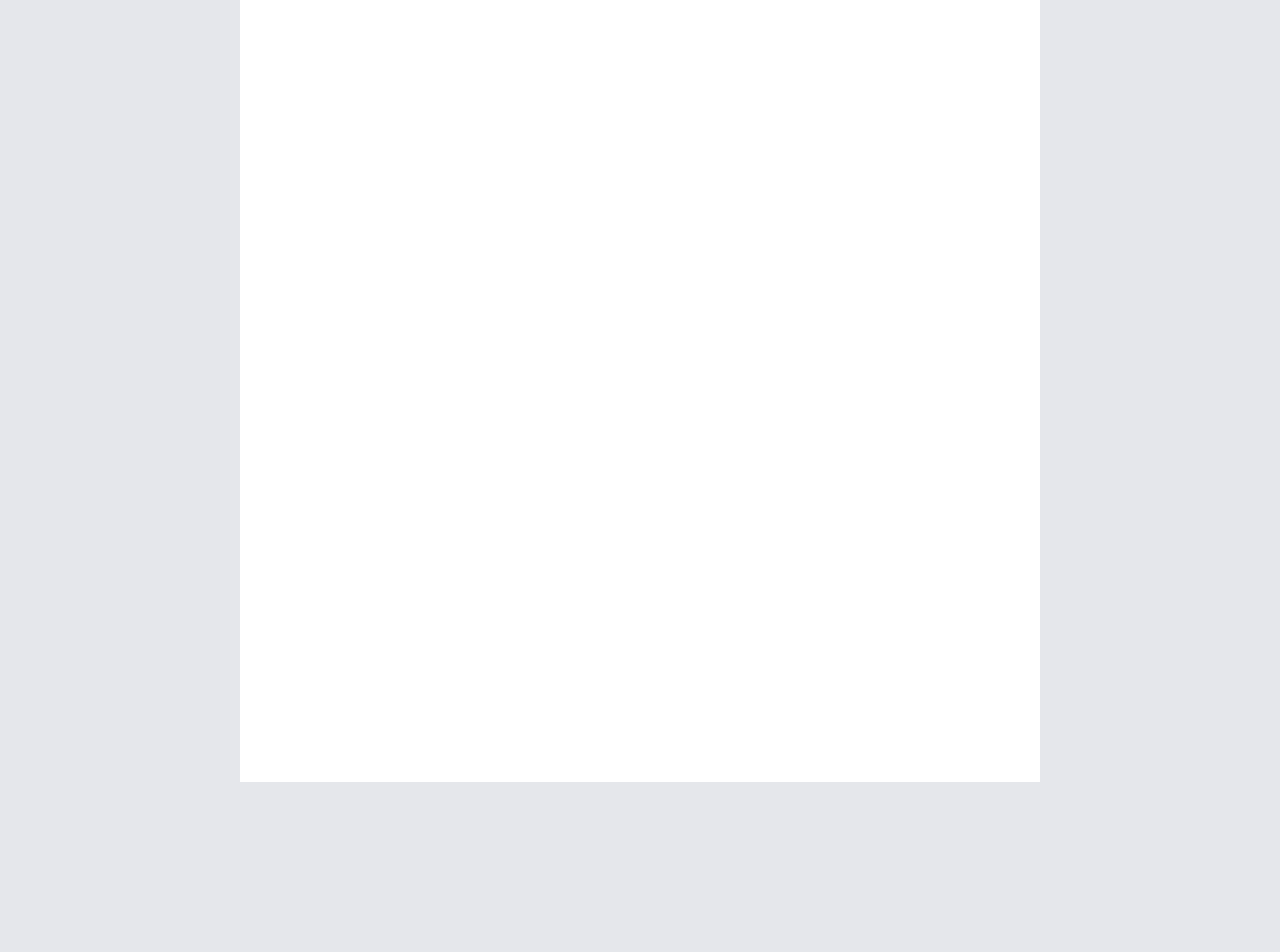
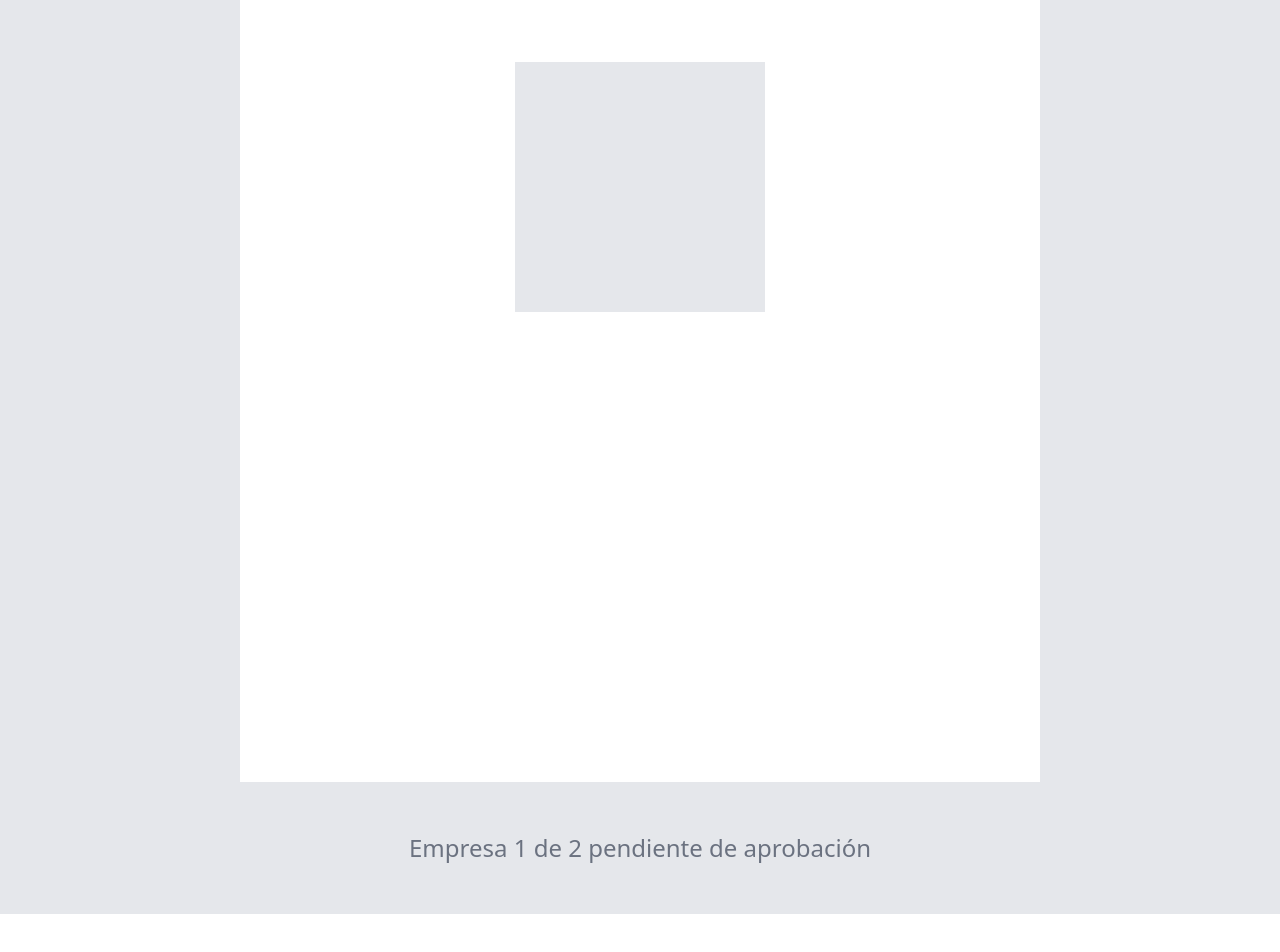
Before and after one commit to judmontoyaso/gentePrevalente, a Next.js app in the folder gentefront/: page /AprobacionEmpresas in a window 1280 px wide. Shown: the part 282-1234 px from the top of the page. Built offline with nearby package versions, Linux system fonts and the light colour scheme.

Commit message:
Agregar contenedor para logo imagen de empresas

```diff
--- a/gentefront/components/Cards.jsx
+++ b/gentefront/components/Cards.jsx
@@ -5,9 +5,7 @@
     <div>
       <li className="breedCard">
         <div>
-          <i
-            className={`${logo}  fa-5x text-white p-8 rounded-lg cuadro`}
-          ></i>
+          <i className={`${logo}  fa-5x text-white p-8 rounded-lg cuadro`}></i>
         </div>
         <div className="contenedorImagen">
           <span className="m-auto font-bold text-4xl tituloCard">
@@ -17,8 +15,10 @@
 
         <ul className="barra">
           <li>
-            <i className="fas fa-clock fa-3x text-gray-400"></i>
-            <span className="p-10 text-gray-400 text-2xl ">{mensaje}</span>
+            <i className="fas fa-clock fa-3x text-gray-400  align-middle"></i>
+            <span className="p-10 text-gray-400 text-2xl align-middle">
+              {mensaje}
+            </span>
           </li>
         </ul>
       </li>
--- a/gentefront/pages/AprobacionEmpresas.jsx
+++ b/gentefront/pages/AprobacionEmpresas.jsx
@@ -9,15 +9,25 @@
       <Layout>
         <section className="mt-10 ml-10">
           <span className="font-bold text-blue-500 text-2xl">
-            Administracion/
+            Administracion /
           </span>
-          <span className="font-bold text-2xl">Aprobación de empresas</span>
+          <span className="font-bold text-2xl"> Aprobación de empresas</span>
         </section>
-        <section className="contenedor mt-20 m-auto">
+        <section className="contenedor mt-20 m-auto flex flex-col">
+
           <section className="formContenedor m-auto">
+          <section className="contenedorLogoEmpresa flex mt-20 m-auto "></section>
             <form>
               <input></input>
             </form>
+          </section>
+          <section className="botonesControl m-auto">
+            <i class="fas fa-chevron-circle-left text-gray-500 fa-2x"></i>
+            <span className="text-gray-500 p-8 text-2xl">
+              {" "}
+              Empresa 1 de 2 pendiente de aprobación
+            </span>
+            <i class="fas fa-chevron-circle-right fa-2x"></i>
           </section>
         </section>
       </Layout>
--- a/gentefront/styles/styles.css
+++ b/gentefront/styles/styles.css
@@ -71,10 +71,22 @@
   height: 800px;
   width: 800px;
   background-color: white;
+  margin-bottom: 50px;
+}
+.contenedorLogoEmpresa {
+  height: 250px;
+  width: 250px;
+  background-color: #e5e7eb;
+
+  margin-bottom: 50px;
 }
 
 .contenedor {
-  height: 1000px;
-  width: 1000px;
+  display: flex;
   background-color: #e5e7eb;
+  margin-bottom: 50px;
 }
+
+.botonesControl {
+  margin-bottom: 50px;
+}
```
